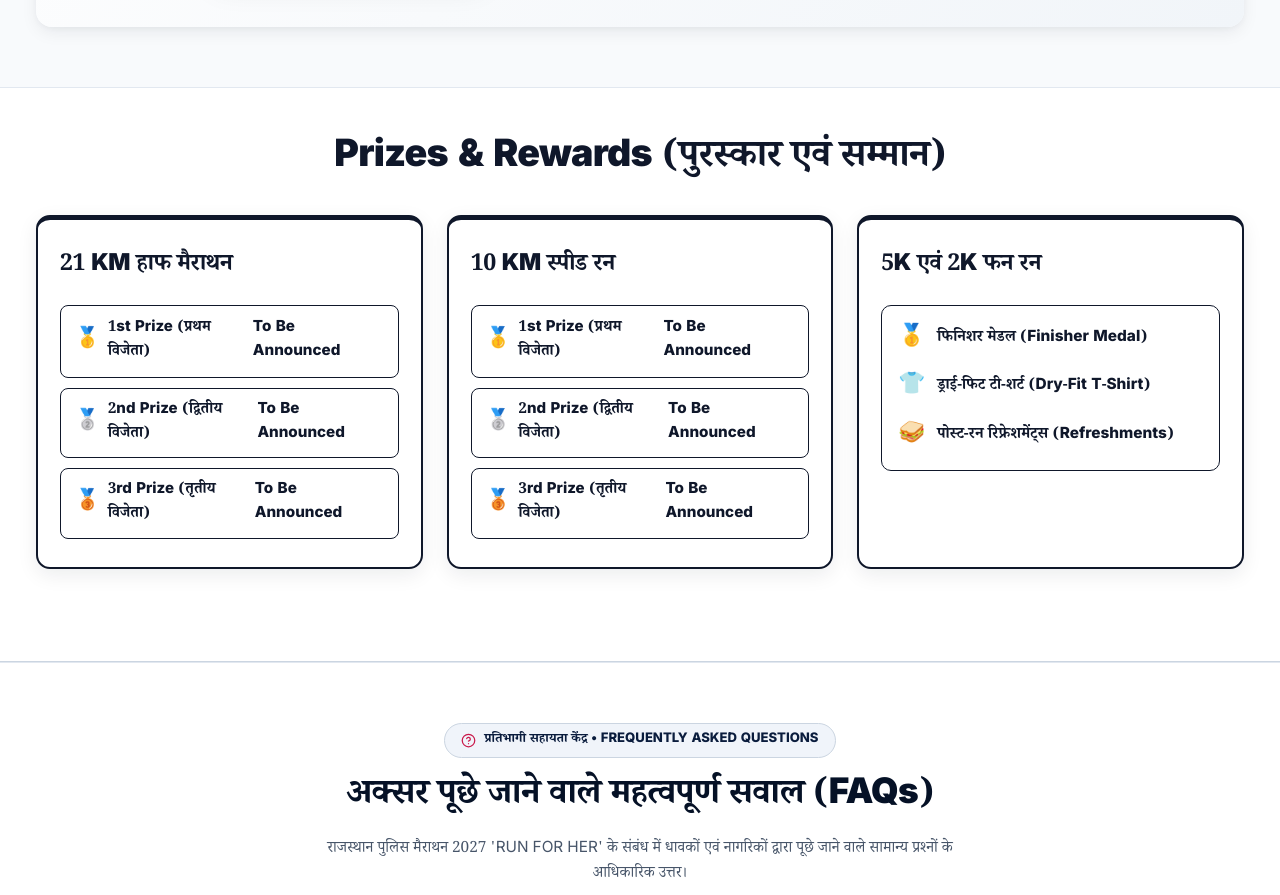
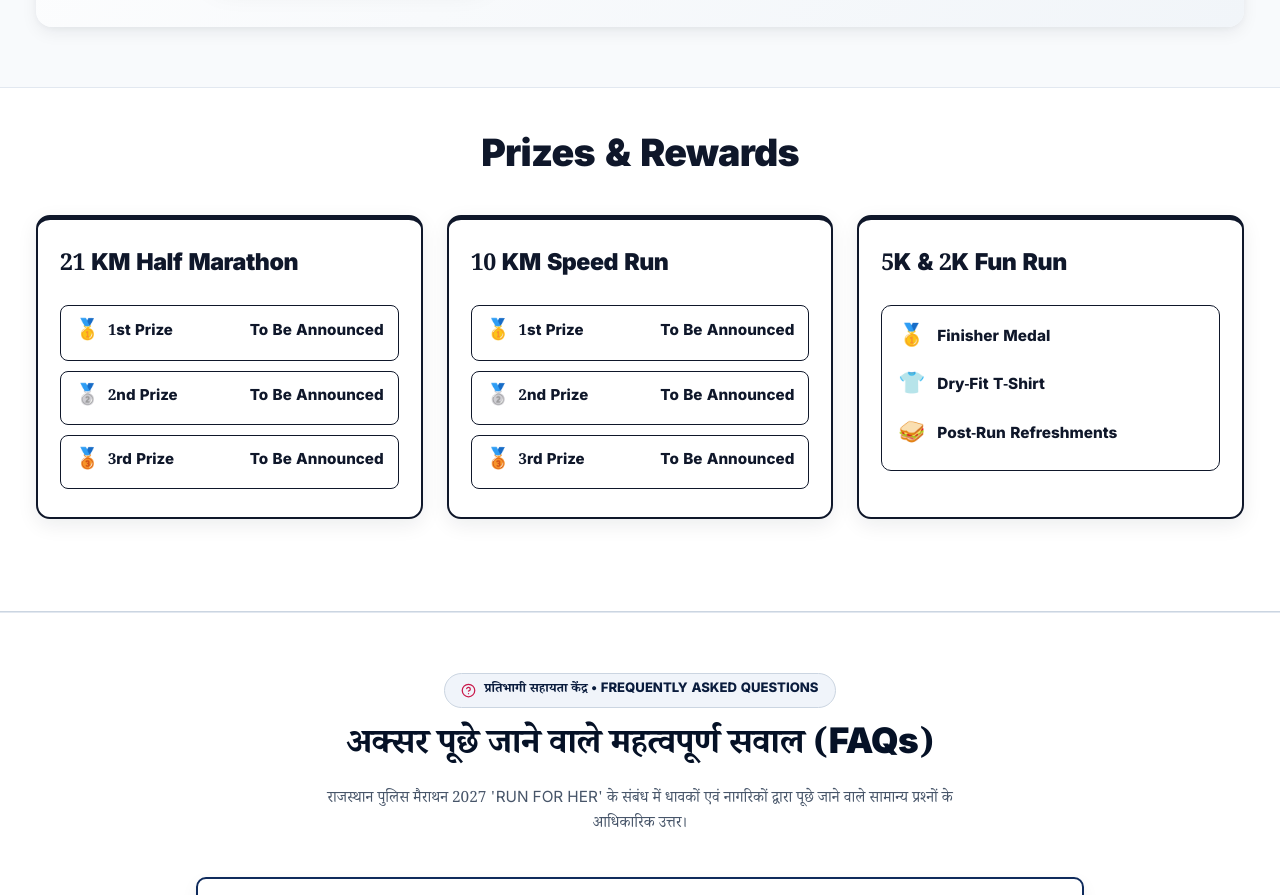
Before and after one commit to mpalsaniya68/rajasthan-police-run-for-her, a React (Vite) app: page / in a window 1280 px wide. Shown: the part 1240-2135 px from the top of the page. Built offline with nearby package versions, Linux system fonts and the light colour scheme; a web font is replaced by a local one.

Commit message:
Convert Prizes & Rewards section to pure English content

```diff
--- a/src/components/PrizePodiumSection.jsx
+++ b/src/components/PrizePodiumSection.jsx
@@ -15,7 +15,7 @@ export function PrizePodiumSection({ onOpenRegister }) {
         {/* Section Header */}
         <div className="section-header" style={{ marginBottom: '32px', textAlign: 'center' }}>
           <h2 style={{ fontSize: 'clamp(1.75rem, 3.5vw, 2.35rem)', color: '#0f172a', margin: '0 0 8px 0', fontWeight: 900 }}>
-            Prizes & Rewards (पुरस्कार एवं सम्मान)
+            Prizes & Rewards
           </h2>
         </div>
 
@@ -42,7 +42,7 @@ export function PrizePodiumSection({ onOpenRegister }) {
           }}>
             <div>
               <h3 style={{ fontSize: '1.45rem', fontWeight: 900, color: '#0f172a', margin: '0 0 20px 0' }}>
-                21 KM हाफ मैराथन
+                21 KM Half Marathon
               </h3>
 
               {/* Podium Breakdown (Clean White Theme) */}
@@ -58,7 +58,7 @@ export function PrizePodiumSection({ onOpenRegister }) {
                 }}>
                   <div style={{ display: 'flex', alignItems: 'center', gap: '8px', fontWeight: 800, color: '#0f172a', fontSize: '0.94rem' }}>
                     <span style={{ fontSize: '1.25rem' }}>🥇</span>
-                    <span>1st Prize (प्रथम विजेता)</span>
+                    <span>1st Prize</span>
                   </div>
                   <span style={{ fontWeight: 800, fontSize: '0.95rem', color: '#0f172a' }}>To Be Announced</span>
                 </div>
@@ -74,7 +74,7 @@ export function PrizePodiumSection({ onOpenRegister }) {
                 }}>
                   <div style={{ display: 'flex', alignItems: 'center', gap: '8px', fontWeight: 800, color: '#0f172a', fontSize: '0.94rem' }}>
                     <span style={{ fontSize: '1.25rem' }}>🥈</span>
-                    <span>2nd Prize (द्वितीय विजेता)</span>
+                    <span>2nd Prize</span>
                   </div>
                   <span style={{ fontWeight: 800, fontSize: '0.95rem', color: '#0f172a' }}>To Be Announced</span>
                 </div>
@@ -90,7 +90,7 @@ export function PrizePodiumSection({ onOpenRegister }) {
                 }}>
                   <div style={{ display: 'flex', alignItems: 'center', gap: '8px', fontWeight: 800, color: '#0f172a', fontSize: '0.94rem' }}>
                     <span style={{ fontSize: '1.25rem' }}>🥉</span>
-                    <span>3rd Prize (तृतीय विजेता)</span>
+                    <span>3rd Prize</span>
                   </div>
                   <span style={{ fontWeight: 800, fontSize: '0.95rem', color: '#0f172a' }}>To Be Announced</span>
                 </div>
@@ -113,7 +113,7 @@ export function PrizePodiumSection({ onOpenRegister }) {
           }}>
             <div>
               <h3 style={{ fontSize: '1.45rem', fontWeight: 900, color: '#0f172a', margin: '0 0 20px 0' }}>
-                10 KM स्पीड रन
+                10 KM Speed Run
               </h3>
 
               {/* Podium Breakdown (Clean White Theme) */}
@@ -129,7 +129,7 @@ export function PrizePodiumSection({ onOpenRegister }) {
                 }}>
                   <div style={{ display: 'flex', alignItems: 'center', gap: '8px', fontWeight: 800, color: '#0f172a', fontSize: '0.94rem' }}>
                     <span style={{ fontSize: '1.25rem' }}>🥇</span>
-                    <span>1st Prize (प्रथम विजेता)</span>
+                    <span>1st Prize</span>
                   </div>
                   <span style={{ fontWeight: 800, fontSize: '0.95rem', color: '#0f172a' }}>To Be Announced</span>
                 </div>
@@ -145,7 +145,7 @@ export function PrizePodiumSection({ onOpenRegister }) {
                 }}>
                   <div style={{ display: 'flex', alignItems: 'center', gap: '8px', fontWeight: 800, color: '#0f172a', fontSize: '0.94rem' }}>
                     <span style={{ fontSize: '1.25rem' }}>🥈</span>
-                    <span>2nd Prize (द्वितीय विजेता)</span>
+                    <span>2nd Prize</span>
                   </div>
                   <span style={{ fontWeight: 800, fontSize: '0.95rem', color: '#0f172a' }}>To Be Announced</span>
                 </div>
@@ -161,7 +161,7 @@ export function PrizePodiumSection({ onOpenRegister }) {
                 }}>
                   <div style={{ display: 'flex', alignItems: 'center', gap: '8px', fontWeight: 800, color: '#0f172a', fontSize: '0.94rem' }}>
                     <span style={{ fontSize: '1.25rem' }}>🥉</span>
-                    <span>3rd Prize (तृतीय विजेता)</span>
+                    <span>3rd Prize</span>
                   </div>
                   <span style={{ fontWeight: 800, fontSize: '0.95rem', color: '#0f172a' }}>To Be Announced</span>
                 </div>
@@ -169,7 +169,7 @@ export function PrizePodiumSection({ onOpenRegister }) {
             </div>
           </div>
 
-          {/* CARD 3: 5KM & 2KM Community & Family Run */}
+          {/* CARD 3: 5K & 2K Fun Run */}
           <div style={{
             background: '#ffffff',
             borderRadius: '14px',
@@ -184,7 +184,7 @@ export function PrizePodiumSection({ onOpenRegister }) {
           }}>
             <div>
               <h3 style={{ fontSize: '1.45rem', fontWeight: 900, color: '#0f172a', margin: '0 0 20px 0' }}>
-                5K एवं 2K फन रन
+                5K & 2K Fun Run
               </h3>
 
               {/* Perks Highlights Box (Clean White Theme) */}
@@ -200,21 +200,21 @@ export function PrizePodiumSection({ onOpenRegister }) {
                 <div style={{ display: 'flex', alignItems: 'center', gap: '12px' }}>
                   <span style={{ fontSize: '1.35rem' }}>🥇</span>
                   <div style={{ fontWeight: 800, color: '#0f172a', fontSize: '0.96rem' }}>
-                    फिनिशर मेडल (Finisher Medal)
+                    Finisher Medal
                   </div>
                 </div>
 
                 <div style={{ display: 'flex', alignItems: 'center', gap: '12px' }}>
                   <span style={{ fontSize: '1.35rem' }}>👕</span>
                   <div style={{ fontWeight: 800, color: '#0f172a', fontSize: '0.96rem' }}>
-                    ड्राई-फिट टी-शर्ट (Dry-Fit T-Shirt)
+                    Dry-Fit T-Shirt
                   </div>
                 </div>
 
                 <div style={{ display: 'flex', alignItems: 'center', gap: '12px' }}>
                   <span style={{ fontSize: '1.35rem' }}>🥪</span>
                   <div style={{ fontWeight: 800, color: '#0f172a', fontSize: '0.96rem' }}>
-                    पोस्ट-रन रिफ्रेशमेंट्स (Refreshments)
+                    Post-Run Refreshments
                   </div>
                 </div>
               </div>
```
